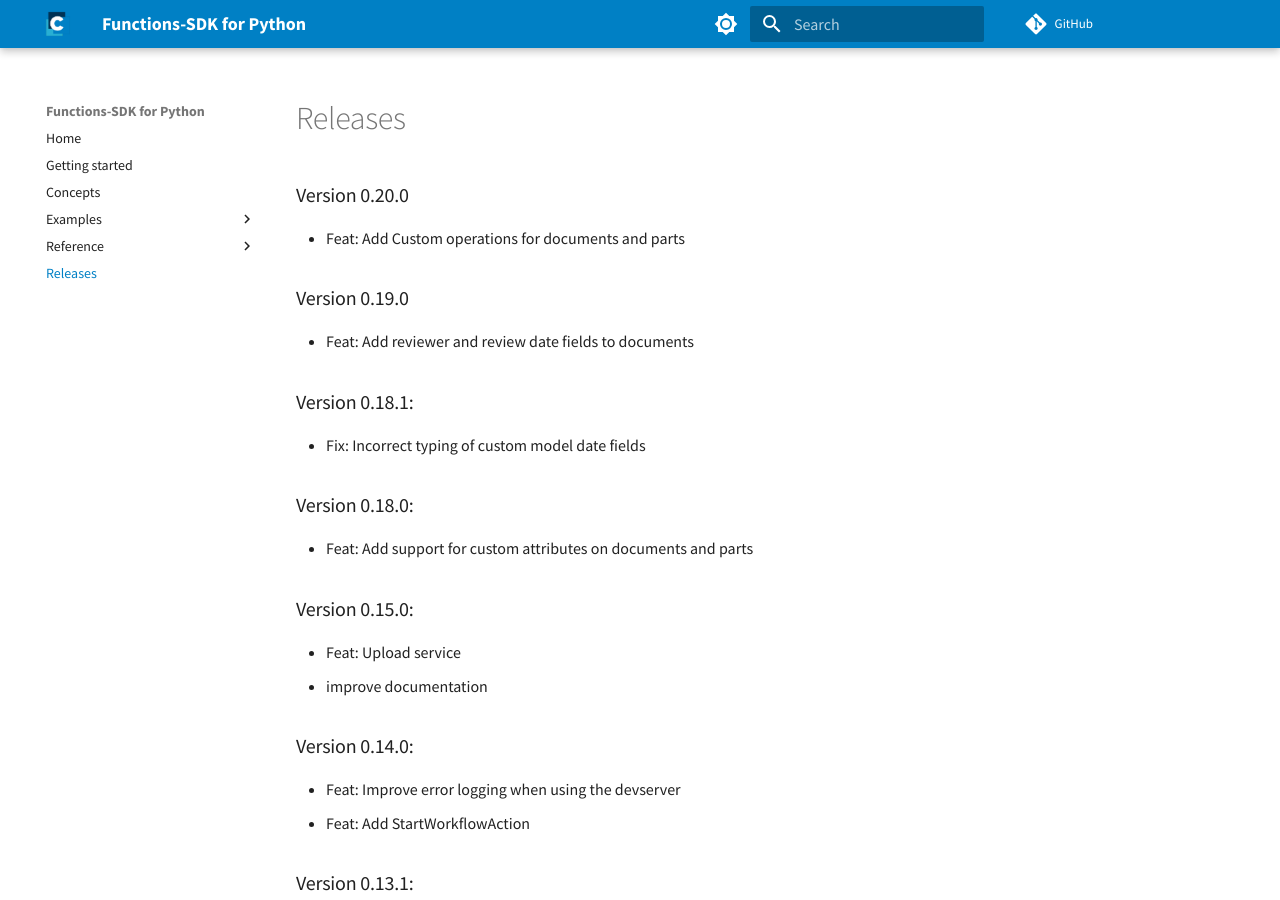
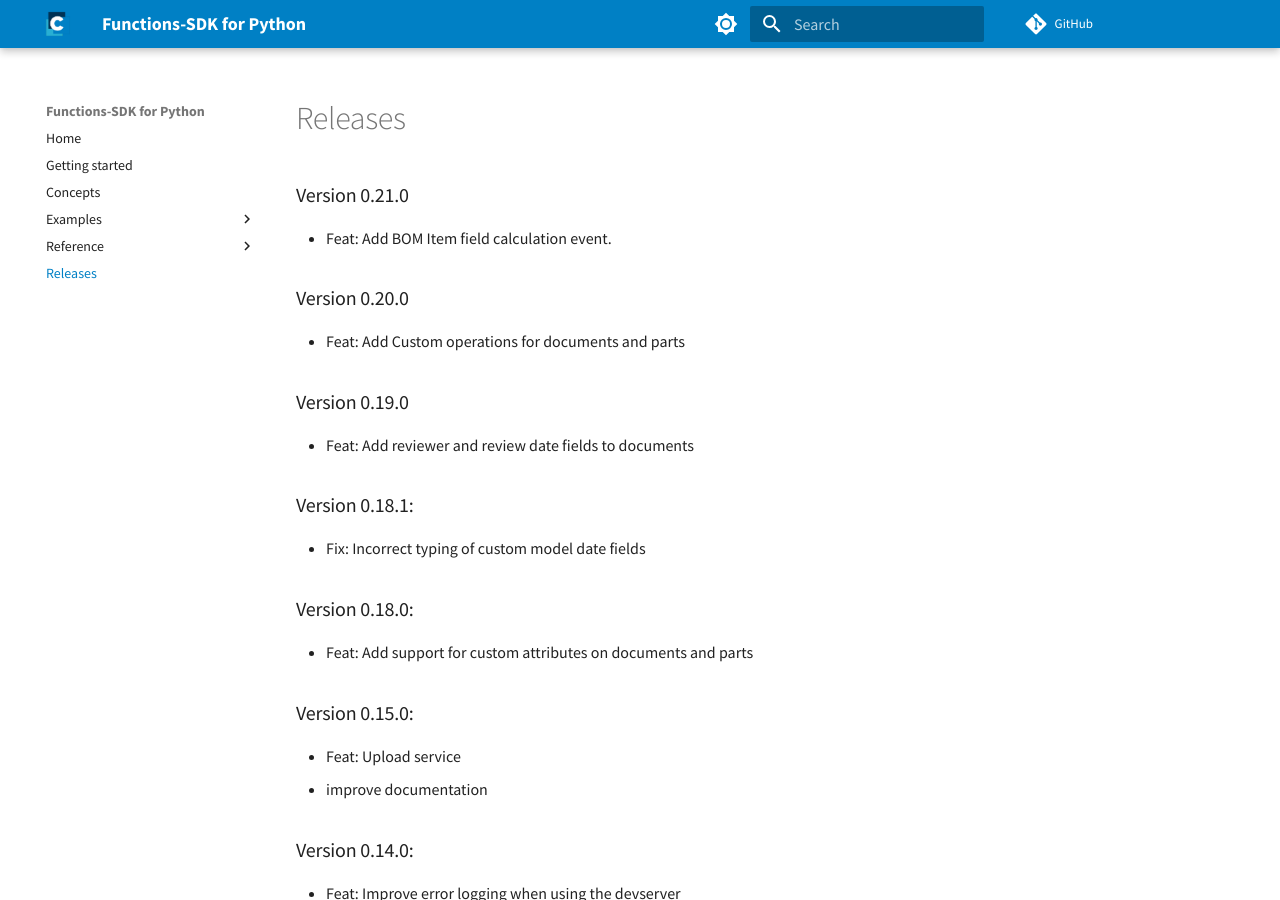
Before and after one commit to cslab/functions-sdk-python, an MkDocs documentation site: the page built from docs/release_notes.md, in a window 1280 px wide and 900 px high. Built offline with MkDocs 1.6.1 and Material for MkDocs 9.7.7, drawn with Linux system fonts in a browser that asks for light colours; comment, search, counter and statistics services are not loaded.

Commit message:
0.21.0 release notes

```diff
--- a/docs/release_notes.md
+++ b/docs/release_notes.md
@@ -2,6 +2,9 @@
 hide:
   - toc
 ---
+
+### Version 0.21.0
+- Feat: Add BOM Item field calculation event.
 
 ### Version 0.20.0
 - Feat: Add Custom operations for documents and parts
```
